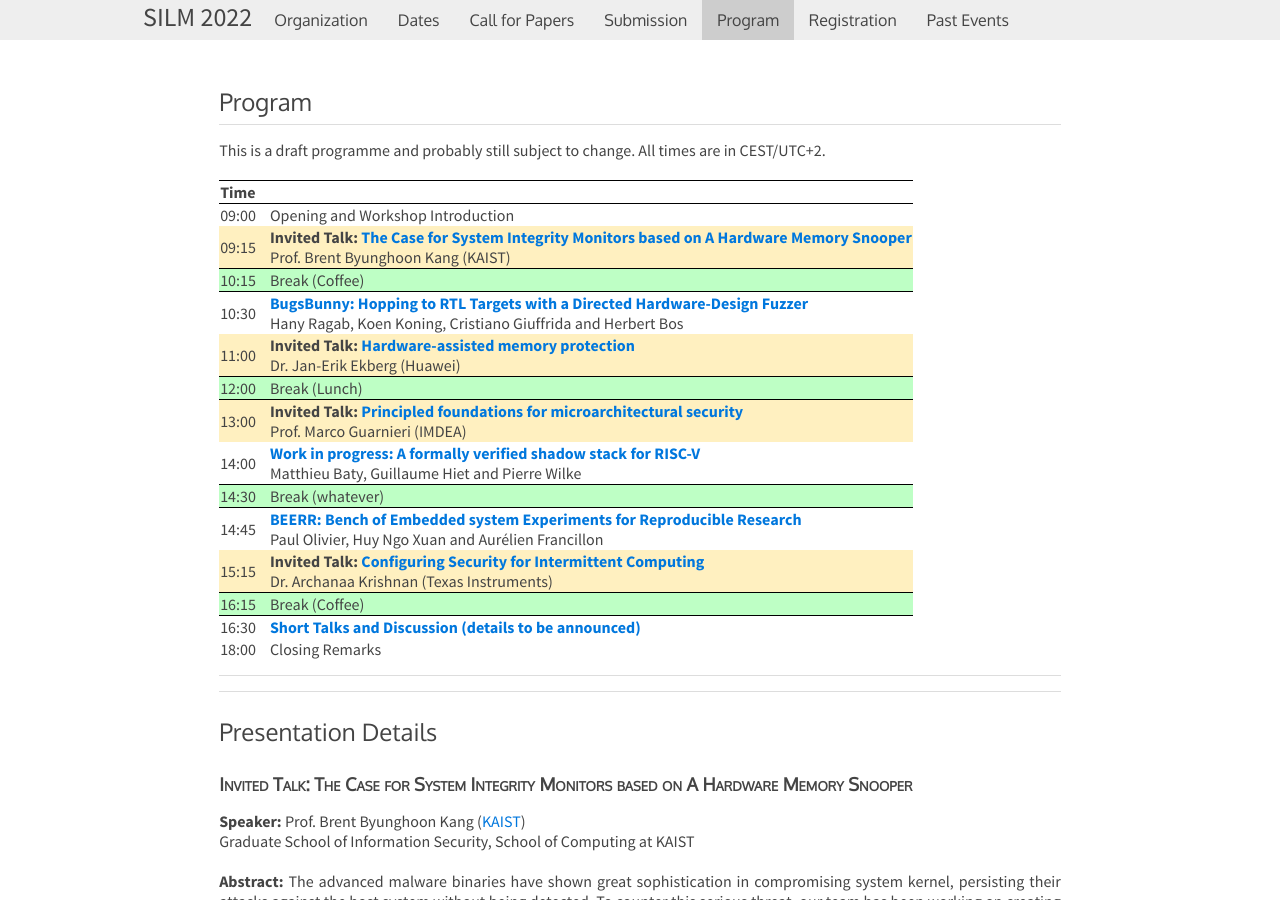
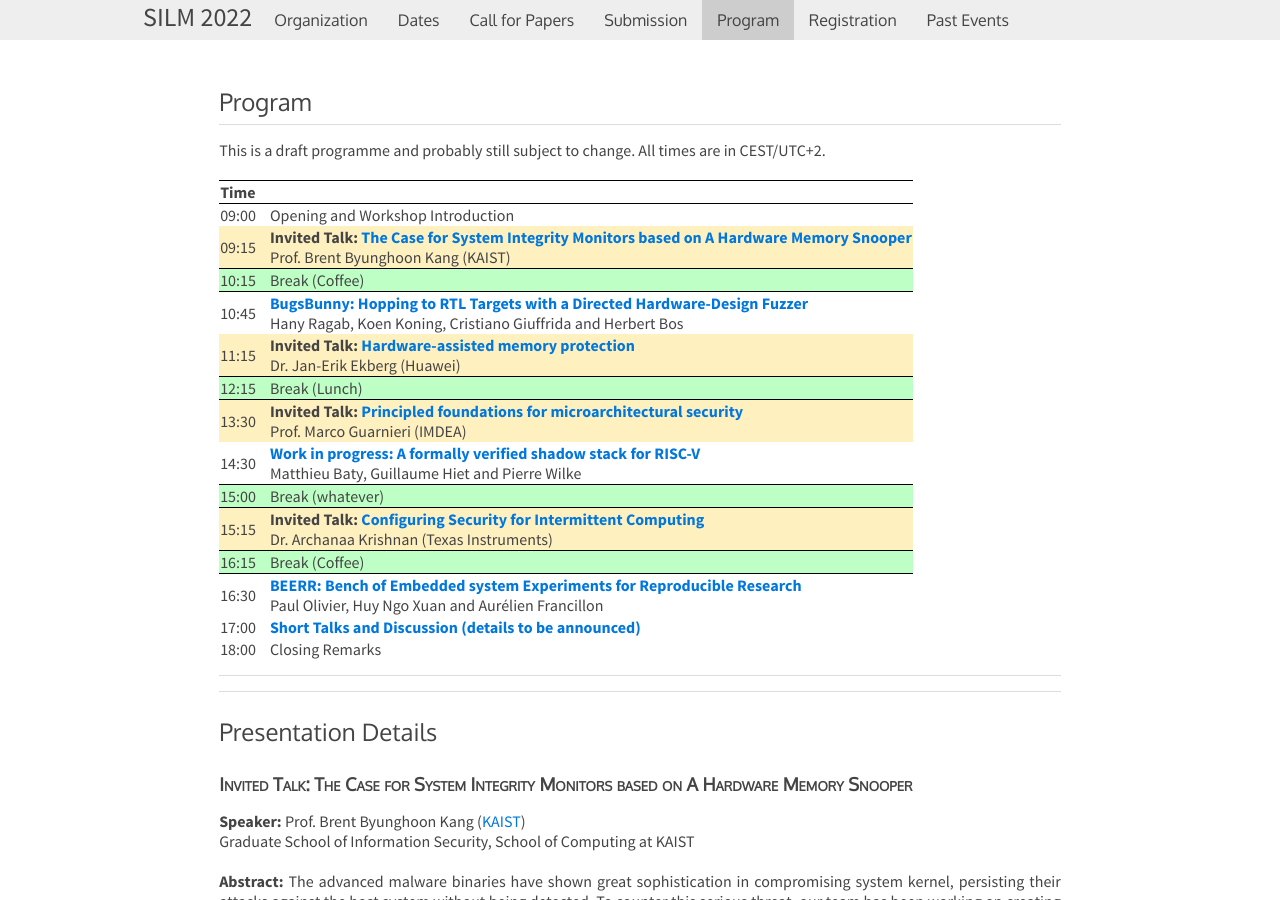
Before and after one commit to silm-workshop/silm-workshop.github.io, a Jekyll site: the page built from program.html, in a window 1280 px wide and 900 px high. Built offline with Jekyll 4.4.1, drawn with Linux system fonts in a browser that asks for light colours.

Commit message:
updates to align with conference coffee breaks

```diff
--- a/program.html
+++ b/program.html
@@ -25,41 +25,35 @@
   <td>Break (Coffee)</td>
 </tr>
 <tr>
-  <td>10:30</td><td></td>
+  <td>10:45</td><td></td>
   <td><a href="#bugsbunny"><b>BugsBunny: Hopping to RTL Targets with a Directed
 Hardware-Design Fuzzer</b></a><br>Hany Ragab, Koen Koning, Cristiano Giuffrida and
 Herbert Bos</td>
 </tr>
 <tr style="background-color:#FFF0C0;">
-  <td>11:00</td><td></td>
+  <td>11:15</td><td></td>
   <td><b>Invited Talk: <a href="#ekberg"><b>Hardware-assisted memory
 protection</b></a></b><br>Dr. Jan-Erik Ekberg (Huawei)</td>
 </tr>
 <tr style="background-color:#BEFFC5;border-bottom: 1px solid
 #000;border-top: 1px solid #000;">
-  <td>12:00</td><td></td>
+  <td>12:15</td><td></td>
   <td>Break (Lunch)</td>
 </tr>
 <tr style="background-color:#FFF0C0;">
-  <td>13:00</td><td></td>
+  <td>13:30</td><td></td>
   <td><b>Invited Talk: <a href="#marco"><b>Principled foundations for microarchitectural security</b></a></b><br>Prof. Marco Guarnieri (IMDEA)</b></td>
 </tr>
 <tr>
-  <td>14:00</td><td></td>
+  <td>14:30</td><td></td>
   <td><a href="#shadowstack"><b>Work in progress: A formally verified shadow stack for
 RISC-V</b></a><br>
 Matthieu Baty, Guillaume Hiet and Pierre Wilke</td>
 </tr>
 <tr style="background-color:#BEFFC5;border-bottom: 1px solid
 #000;border-top: 1px solid #000;">
-  <td>14:30</td><td></td>
+  <td>15:00</td><td></td>
   <td>Break (whatever)</td>
-</tr>
-<tr>
-  <td>14:45</td><td></td>
-  <td><a href="#beerr"><b>BEERR: Bench of Embedded system Experiments for
-Reproducible Research</b></a><br>Paul Olivier, Huy Ngo Xuan and
-Aurélien Francillon</td>
 </tr>
 <tr style="background-color:#FFF0C0;">
   <td>15:15</td><td></td>
@@ -72,6 +66,12 @@
 </tr>
 <tr>
   <td>16:30</td><td></td>
+  <td><a href="#beerr"><b>BEERR: Bench of Embedded system Experiments for
+Reproducible Research</b></a><br>Paul Olivier, Huy Ngo Xuan and
+Aurélien Francillon</td>
+</tr>
+<tr>
+  <td>17:00</td><td></td>
   <td><a href="#shorttalks"><b>Short Talks and Discussion (details to be
 announced)</b></a></td>
 </tr>
```
